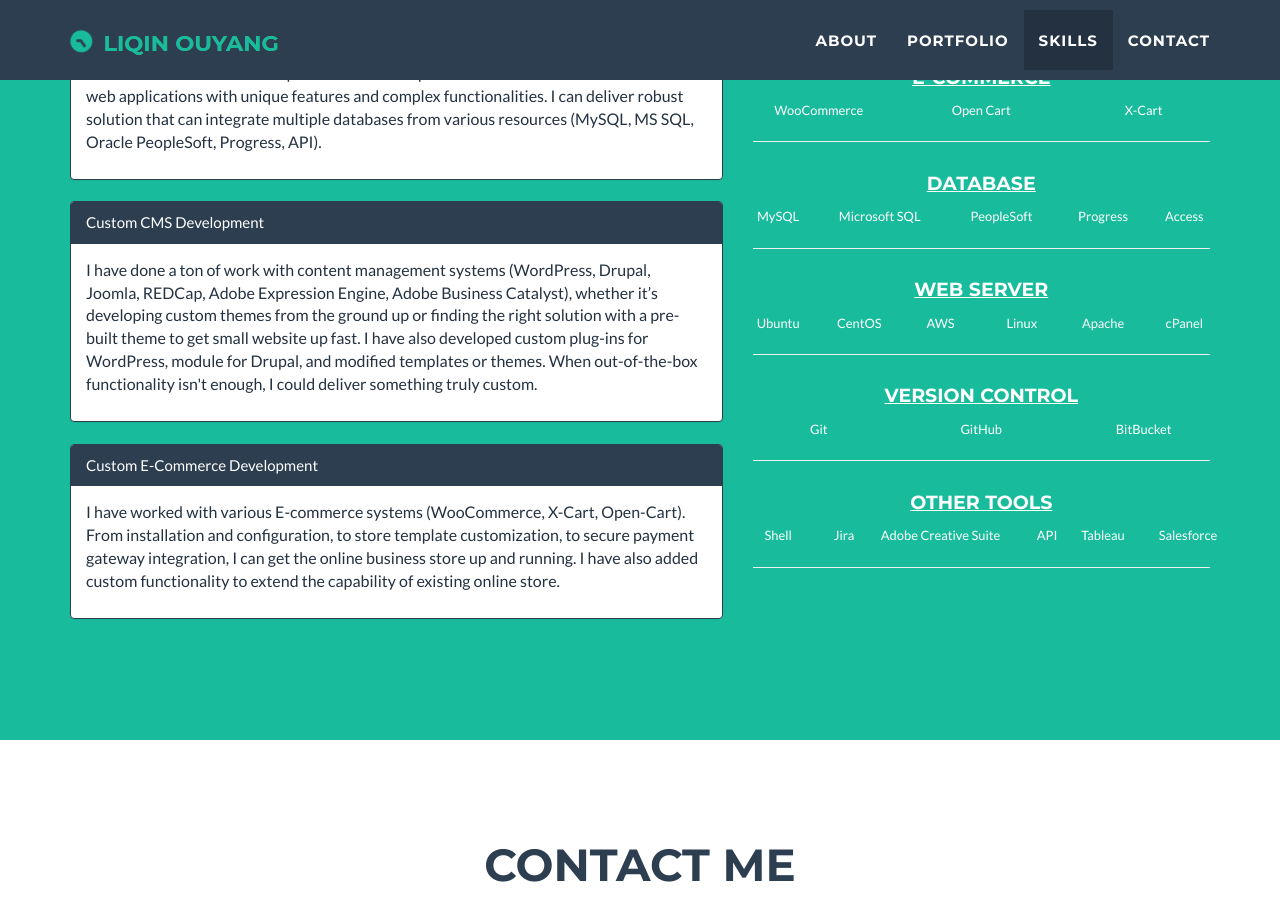
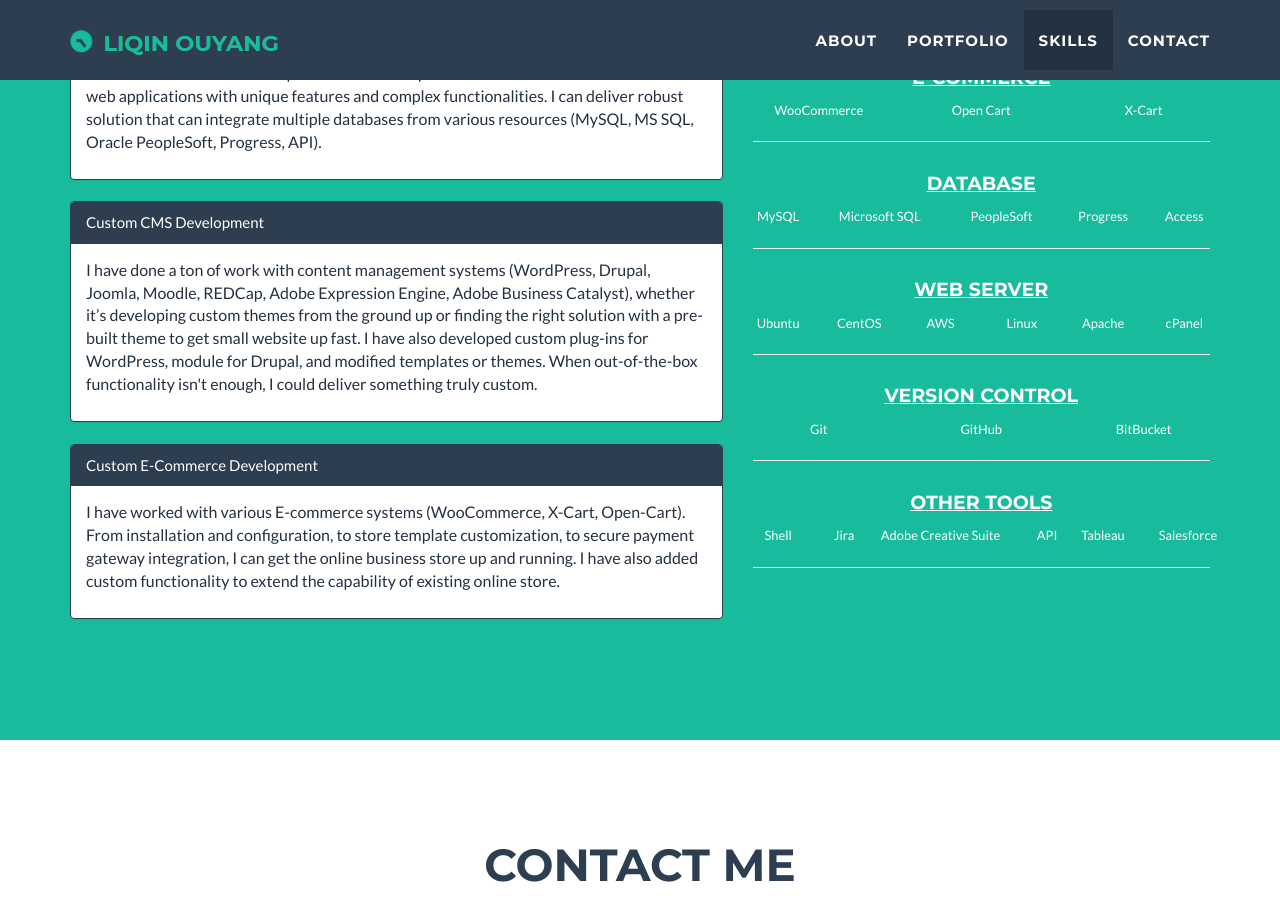
Before and after one commit to hbxtoylq/hbxtoylq.github.io, a Jekyll site: the page built from index.html, in a window 1280 px wide and 900 px high, scrolled down 3512 px. Built offline with Jekyll 4.4.1, drawn with Linux system fonts in a browser that asks for light colours; nearby versions of some CDN libraries.

Commit message:
Update about.html

```diff
--- a/_includes/about.html
+++ b/_includes/about.html
@@ -36,7 +36,7 @@
     <div class="panel panel-primary">
       <div class="panel-heading">Custom CMS Development</div>
      <div class="panel-body"><p style="color:#233140; font-size:16px;">
-      I have done a ton of work with content management systems (WordPress, Drupal, Joomla, REDCap, Adobe Expression Engine, Adobe Business Catalyst), whether it’s developing custom themes
+      I have done a ton of work with content management systems (WordPress, Drupal, Joomla, Moodle, REDCap, Adobe Expression Engine, Adobe Business Catalyst), whether it’s developing custom themes
       from the ground up or finding the right solution with a pre-built theme to get small website up fast.
       I have also developed custom plug-ins for WordPress, module for Drupal, and modified templates or themes.
       When out-of-the-box functionality isn't enough, I could deliver something truly custom.
```
